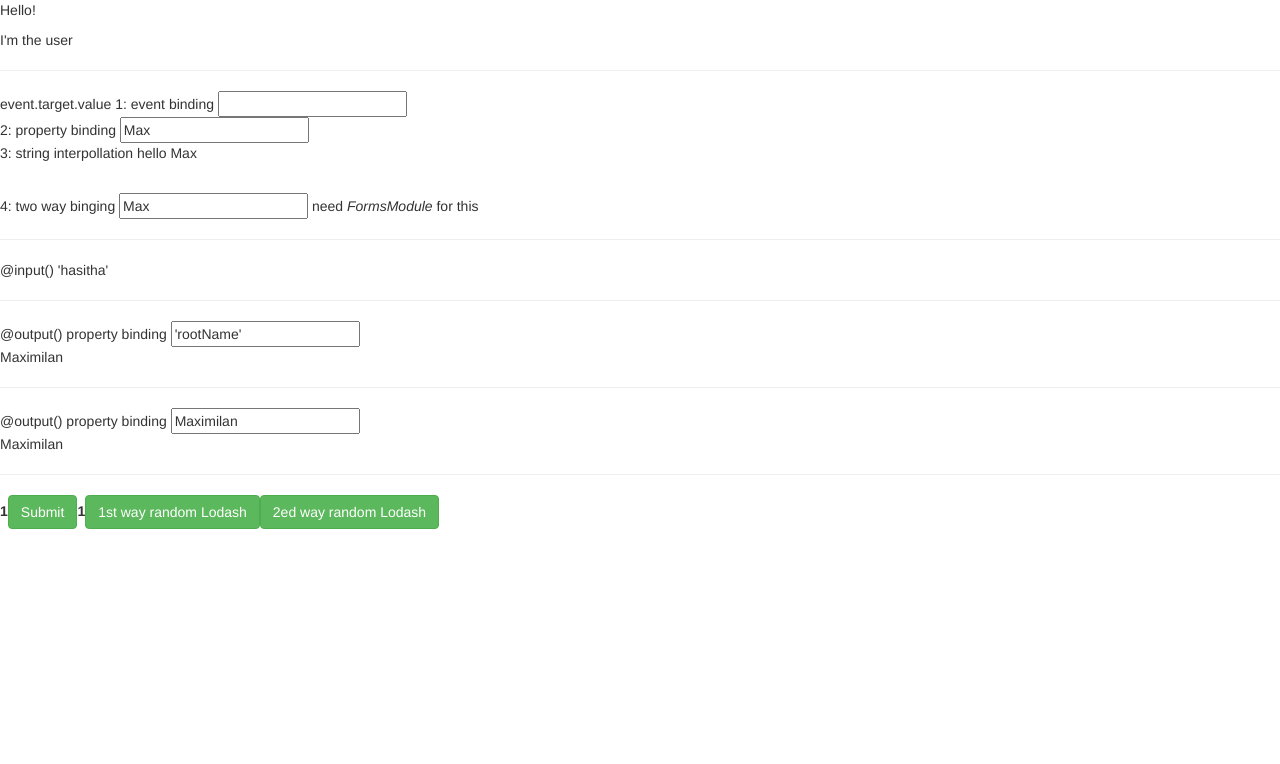
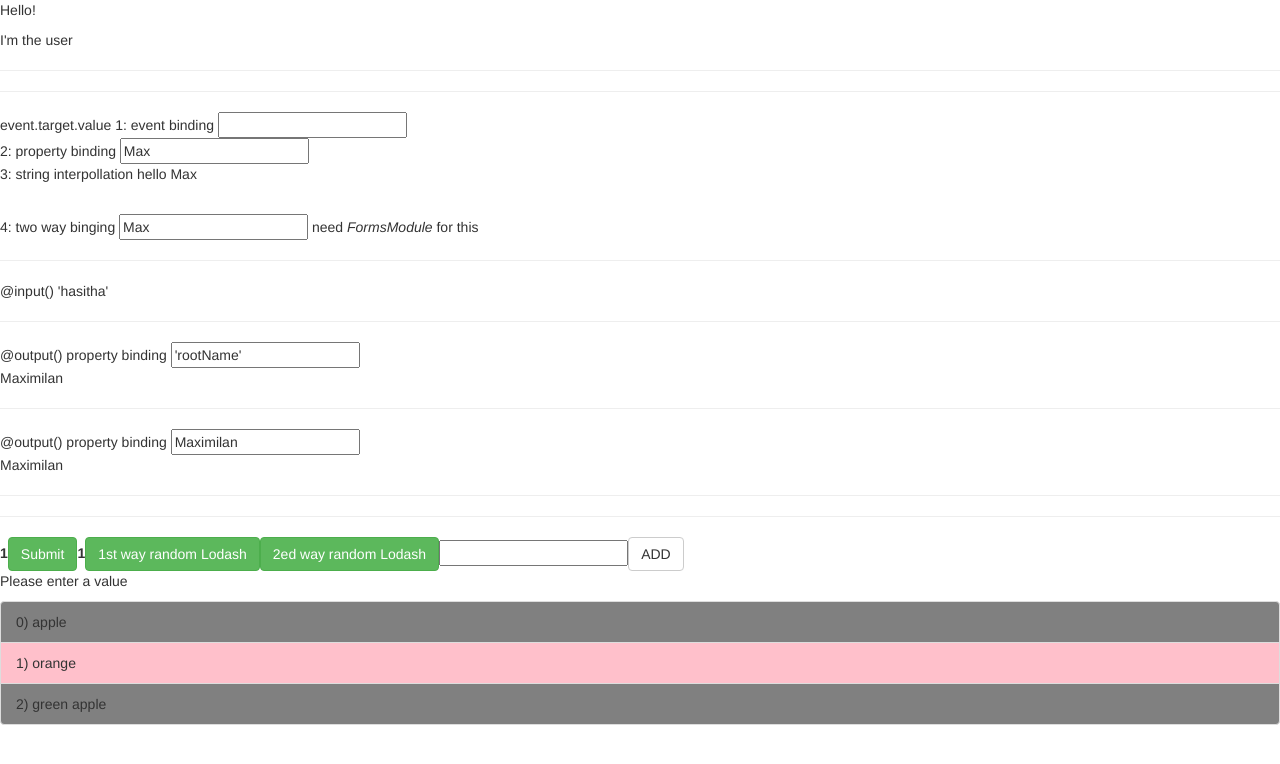
Before and after one commit to hasithaAlex/Angular-essentials-typescript, an Angular app: page / in a window 1280 px wide. Shown: the top 764 px of the page. Built offline with nearby package versions, Linux system fonts and the light colour scheme.

Commit message:
<04 Extra Features with Directives>

```diff
--- /dev/null
+++ b/src/app/37_OutputtingListswithngFor/user.ngFor.component.html
@@ -0,0 +1,16 @@
+<input type="text" [(ngModel)]="newItem">
+<button (click)="onAddItem()"
+  class="btn"
+  [ngClass]="{'btn-primary': newItem !=='', 'btn-default' : newItem ===''}">ADD</button>
+
+  <p *ngIf="newItem ===''">Please enter a value</p>
+
+
+<ul class="list-group">
+  <li
+    class="list-group-item"
+    *ngFor="let item of items; let i = index"
+    [ngStyle]="{backgroundColor: i % 2 === 0 ? 'gray' : 'pink' }">
+    {{i}})  {{item}}
+  </li>
+</ul>
--- /dev/null
+++ b/src/app/37_OutputtingListswithngFor/user.ngFor.component.ts
@@ -0,0 +1,19 @@
+import { Component ,Input, Output, EventEmitter } from '@angular/core';
+
+@Component({
+  selector: 'app-ngfor',
+  templateUrl: './user.ngFor.component.html',
+})
+
+export class ngForComponent{
+  newItem = '';
+
+  @Input() items = [];
+  @Output() itemAdded = new EventEmitter<string>();
+
+  constructor(){}
+
+  onAddItem(){
+    this.itemAdded.emit(this.newItem);
+  }
+}
--- a/src/app/app.component.html
+++ b/src/app/app.component.html
@@ -1,6 +1,6 @@
 
 <app-user></app-user>
-<hr>
+<hr><hr>
 event.target.value
 <app-user-event></app-user-event>
 <hr>
@@ -14,5 +14,6 @@ event.target.value
 @output()
 <app-user-output [name]="rootName" (chaildNameChange)="onRootNameChange($event)"></app-user-output>
 {{rootName}}
-<hr>
+<hr><hr>
 <app-tried-party></app-tried-party>
+<app-ngfor [items]="rootItems" (itemAdded)="onItemWasAdded($event)" ></app-ngfor>
--- a/src/app/app.component.ts
+++ b/src/app/app.component.ts
@@ -13,4 +13,12 @@ export class AppComponent {
   onRootNameChange(newName) {
     this.rootName = newName;
   }
+
+
+
+  rootItems  = ['apple','orange','green apple']
+  onItemWasAdded(newItem)
+  {
+    this.rootItems.push(newItem);
+  }
 }
--- a/src/app/app.module.ts
+++ b/src/app/app.module.ts
@@ -8,7 +8,7 @@ import { UserEventComponent } from './18_event/user.event.component';
 import { UserInputComponant } from './21_input/user.input.component';
 import { UserEventOutputComponent } from './22_output/user.output.component';
 import { TriedParty } from "./31_3rd_Party_Libraries/third.party.component";
-
+import { ngForComponent } from './37_OutputtingListswithngFor/user.ngFor.component';
 @NgModule({
   declarations: [
     AppComponent,
@@ -16,7 +16,8 @@ import { TriedParty } from "./31_3rd_Party_Libraries/third.party.component";
     UserEventComponent,
     UserInputComponant,
     UserEventOutputComponent,
-    TriedParty
+    TriedParty,
+    ngForComponent
   ],
   imports: [
     BrowserModule,
```
